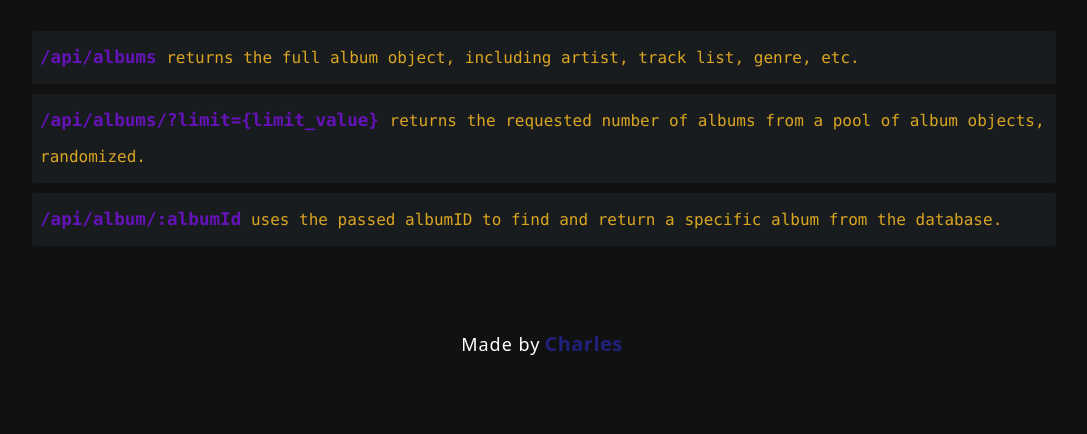
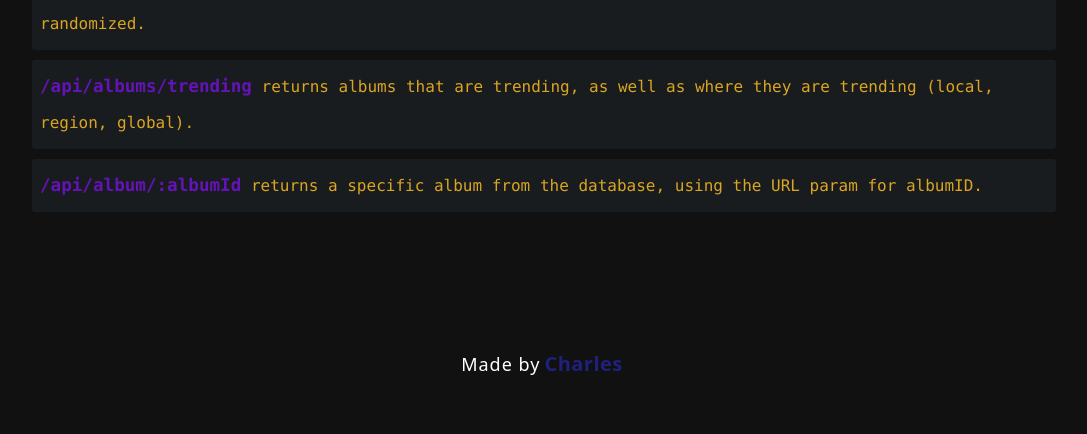
Before and after one commit to charlesmartinreed/album-api-project, a website: page index.html in a window 1280 px wide. Shown: the part 366-800 px from the top of the page, without its empty margins (96-1183 px from the left). Drawn offline with Linux system fonts and the light colour scheme.

Commit message:
Add /trending route.

```diff
--- a/index.html
+++ b/index.html
@@ -23,7 +23,7 @@
       </header>
     </section>
 
-    <section>
+    <section id="page-body">
       <ul>
         <li>
           <code>
@@ -40,8 +40,15 @@
         </li>
         <li>
           <code>
-            <span class="route-path">/api/album/:albumId</span> uses the passed
-            albumID to find and return a specific album from the database.
+            <span class="route-path">/api/albums/trending</span> returns albums
+            that are trending, as well as where they are trending (local,
+            region, global).
+          </code>
+        </li>
+        <li>
+          <code>
+            <span class="route-path">/api/album/:albumId</span> returns a
+            specific album from the database, using the URL param for albumID.
           </code>
         </li>
       </ul>
@@ -82,8 +89,12 @@
     }
 
     section {
-      margin-bottom: 2rem;
+      margin-bottom: 1rem;
       width: 80%;
+    }
+
+    section#page-body {
+      min-height: 60vh;
     }
 
     .main-header,
@@ -147,7 +158,7 @@
     }
 
     .section-attributions {
-      position: absolute;
+      position: fixed;
       bottom: 0;
       left: 0;
 
```
Also changed, not shown: server.js (+24 -6 lines), README.md.
